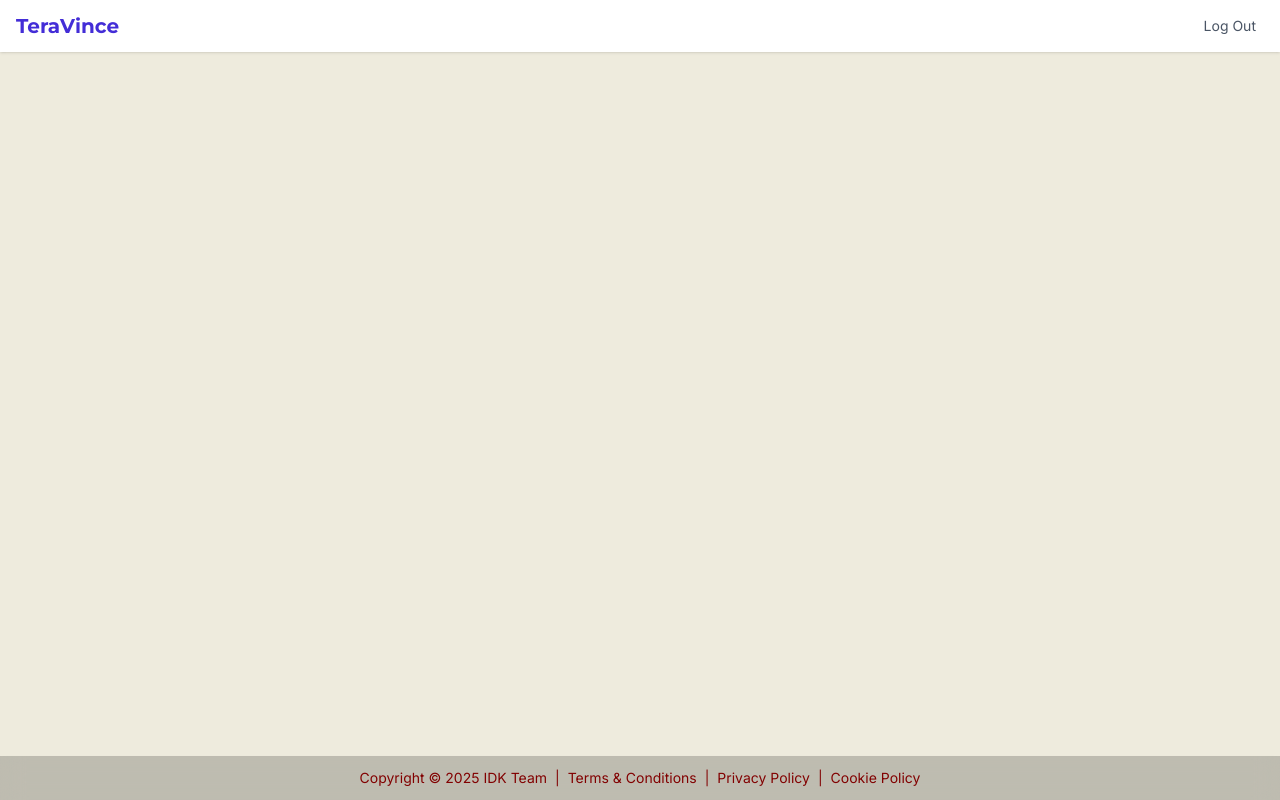
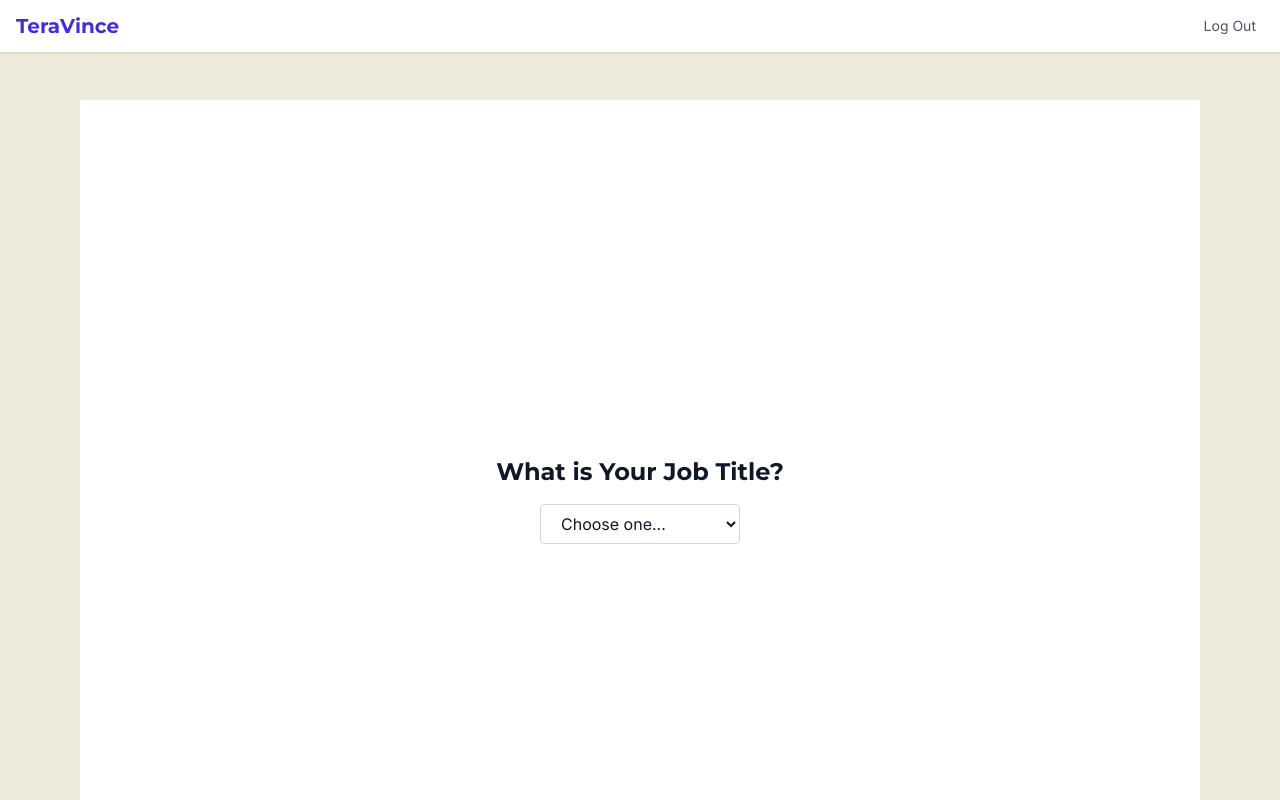
Before and after one commit to MBrillian354/teravince, a React (Vite) app in the folder frontend/: page /job-title in a window 1280 px wide. Shown: the top 800 px of the page. Built offline with nearby package versions, Linux system fonts and the light colour scheme.

Commit message:
feat: frontend update App and create JobTitleConfirmation, and RoleConfirmation

```diff
--- a/frontend/src/App.jsx
+++ b/frontend/src/App.jsx
@@ -33,6 +33,9 @@ import ViewTask from './pages/ViewTask.jsx';
 import PrivacyPolicy from './pages/PrivacyPolicy.jsx';
 import TermsAndConditions from './pages/TermsAndConditions.jsx';
 import CookiePolicy from './pages/CookiePolicy.jsx';
+
+import RoleConfirmation from './pages/RoleConfirmation';
+import JobTitleConfirmation from './pages/JobTitleConfirmation';
 
 function AppContent() {
   const [hideNavbar, setHideNavbar] = useState(false);
@@ -88,6 +91,8 @@ function AppContent() {
           <Route path="/privacy" element={<PrivacyPolicy />} />
           <Route path="/terms" element={<TermsAndConditions />} />
           <Route path="/cookies" element={<CookiePolicy />} />
+          <Route path="/role-confirm" element={<RoleConfirmation />} />
+          <Route path="/job-title" element={<JobTitleConfirmation />} />
         </Routes>
       </main>
 
--- /dev/null
+++ b/frontend/src/pages/JobTitleConfirmation.jsx
@@ -0,0 +1,37 @@
+import { useEffect, useState } from "react";
+
+export default function JobTitleConfirmation() {
+  const [role, setRole] = useState("");
+  const [selectedJob, setSelectedJob] = useState("");
+
+  useEffect(() => {
+    const savedRole = localStorage.getItem("role");
+    setRole(savedRole || "Unknown");
+  }, []);
+
+  const handleChange = (e) => {
+    setSelectedJob(e.target.value);
+    console.log("Role:", role, "| Selected Job Title:", e.target.value);
+  };
+
+  return (
+    <div className="flex flex-col items-center justify-center min-h-screen bg-white">
+      <h1 className="text-2xl font-semibold mb-4 text-gray-900">
+        What is Your Job Title?
+      </h1>
+      <select
+        onChange={handleChange}
+        value={selectedJob}
+        className="border border-gray-300 rounded px-4 py-2 min-w-[200px]"
+      >
+        <option disabled value="">
+          Choose one...
+        </option>
+        <option value="IT">IT</option>
+        <option value="Finance">Finance</option>
+        <option value="Engineer">Engineer</option>
+        <option value="Assistant">Assistant</option>
+      </select>
+    </div>
+  );
+}
--- /dev/null
+++ b/frontend/src/pages/RoleConfirmation.jsx
@@ -0,0 +1,32 @@
+import { useNavigate } from "react-router-dom";
+
+export default function RoleConfirmation() {
+  const navigate = useNavigate();
+
+  const handleSelectRole = (role) => {
+    localStorage.setItem("role", role);
+    navigate("/job-title");
+  };
+
+  return (
+    <div className="flex flex-col items-center justify-center min-h-screen bg-white">
+      <h1 className="text-2xl font-semibold mb-6 text-gray-900">
+        What is Your Role?
+      </h1>
+      <div className="flex space-x-4">
+        <button
+          onClick={() => handleSelectRole("Supervisor")}
+          className="bg-gray-600 text-white px-6 py-2 rounded hover:bg-gray-700"
+        >
+          SUPERVISOR
+        </button>
+        <button
+          onClick={() => handleSelectRole("Staff")}
+          className="bg-gray-600 text-white px-6 py-2 rounded hover:bg-gray-700"
+        >
+          STAFF
+        </button>
+      </div>
+    </div>
+  );
+}
```
